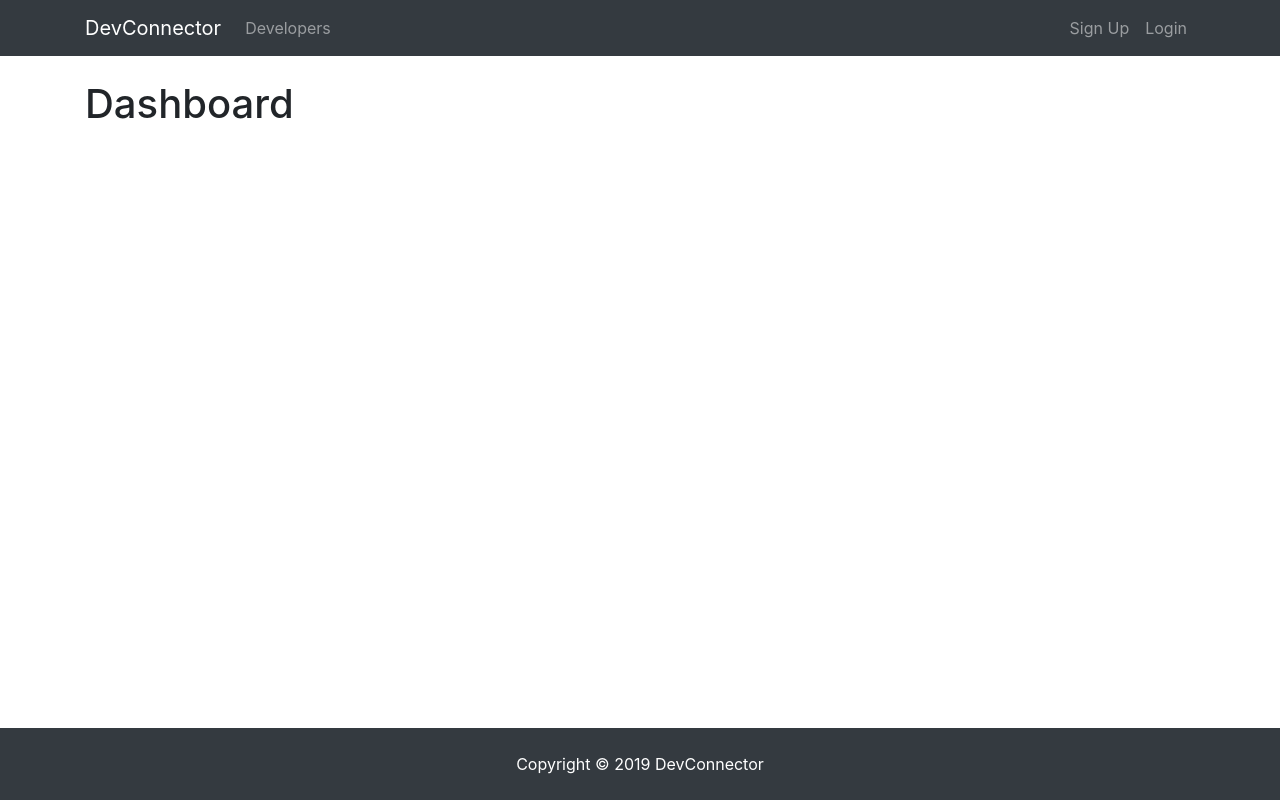
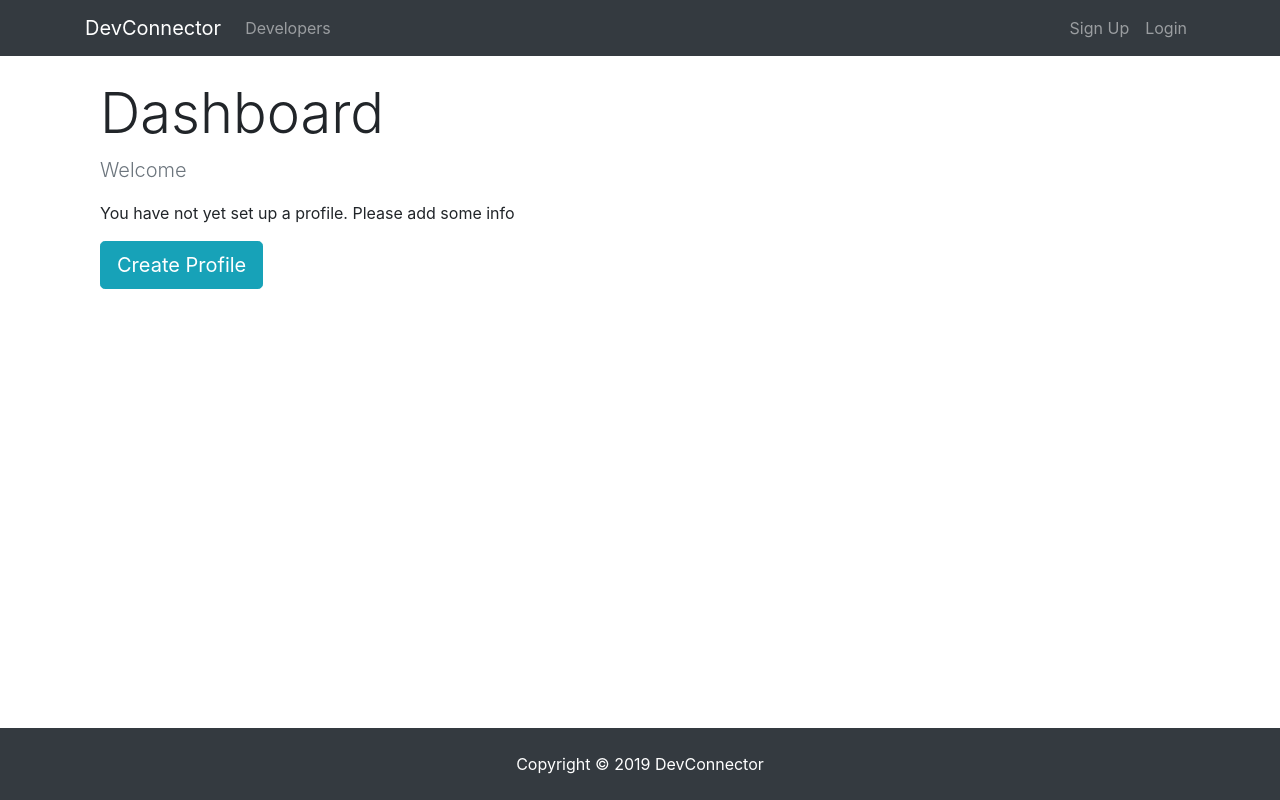
Before and after one commit to GerrardE/devconnector, a React (Create React App) app in the folder client/: page /dashboard in a window 1280 px wide. Built offline with nearby package versions, Linux system fonts and the light colour scheme; no server answers.

Commit message:
ft(view): Implement dashboard and spinner component

```diff
--- /dev/null
+++ b/client/src/components/common/Spinner.js
@@ -0,0 +1,10 @@
+import React from 'react';
+import spinner from './spinner.gif';
+
+export default function Spinner() {
+  return (
+    <div>
+      <img src={spinner} alt="loading..." style={{ width: '200px', margin: 'auto', display: 'block' }}></img>
+    </div>
+  )
+}
--- a/client/src/components/dashboard/Dashboard.js
+++ b/client/src/components/dashboard/Dashboard.js
@@ -1,7 +1,9 @@
 import React, { Component } from 'react';
-// import PropTypes from 'prop-types';
+import PropTypes from 'prop-types';
+import { Link } from 'react-router-dom';
 import { connect } from 'react-redux';
 import { getCurrentProfile } from '../../actions/profileActions';
+import Spinner from '../common/Spinner';
 
 class Dashboard extends Component {
   componentDidMount() {
@@ -9,12 +11,54 @@ class Dashboard extends Component {
   }
 
   render() {
+    const { user } = this.props.auth;
+    const { profile, loading } = this.props.profile;
+    let dashboardContent;
+
+    if (profile === null || loading) {
+      dashboardContent = <Spinner />;
+    } else {
+      // Chech if logged in user has a profile data
+      if (Object.keys(profile).length > 0) {
+        dashboardContent = <h1>Display profile</h1>
+      } else {
+        // User logged in but has no profile
+        dashboardContent = (
+          <div>
+            <p className="lead text-muted"> Welcome {user.name}</p>
+            <p> You have not yet set up a profile. Please add some info </p>
+            <Link to="/create-profile" className="btn btn-lg btn-info">Create Profile</Link>
+          </div>
+        )
+      }
+    }
+
     return (
-      <div>
-        <h1>Dashboard</h1>
+      <div className="dashboard">
+        <div className="container">
+          <div className="row">
+            <div className="col-md-12">
+              <h1 className="display-4">
+                Dashboard
+              </h1>
+              {dashboardContent}
+            </div>
+          </div>
+        </div>
       </div>
     )
   }
 }
 
-export default connect(null, { getCurrentProfile })(Dashboard);
+Dashboard.propTypes = {
+  getCurrentProfile: PropTypes.func.isRequired,
+  auth: PropTypes.object.isRequired,
+  profile: PropTypes.object.isRequired
+}
+
+const mapStateToProps = (state) => ({
+  profile: state.profile,
+  auth: state.auth
+})
+
+export default connect(mapStateToProps, { getCurrentProfile })(Dashboard);
```
Also changed, not shown: client/src/components/common/spinner.gif (added), 1 other file (tests, documents, lock files or other folders).
